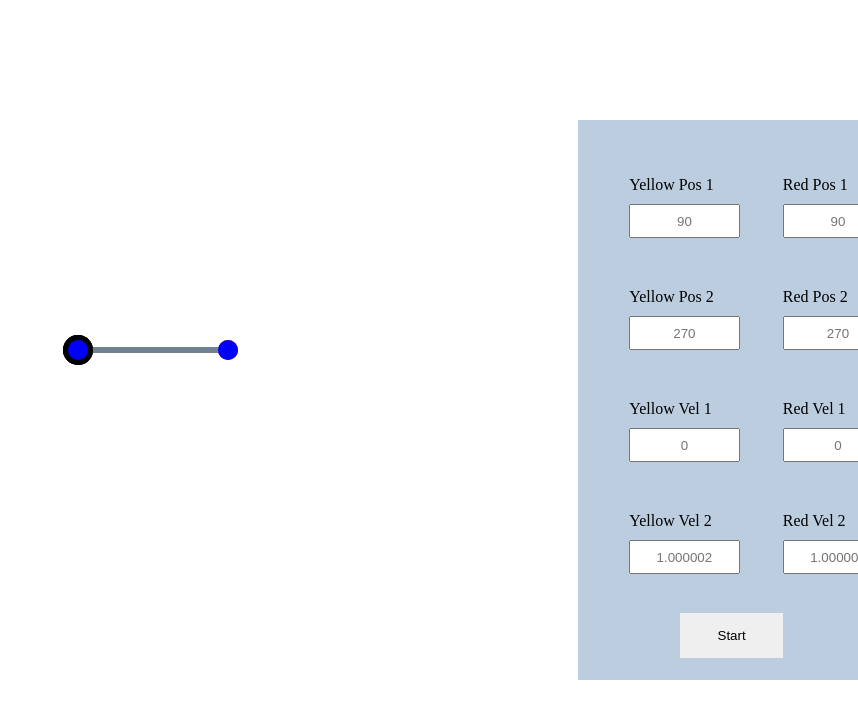
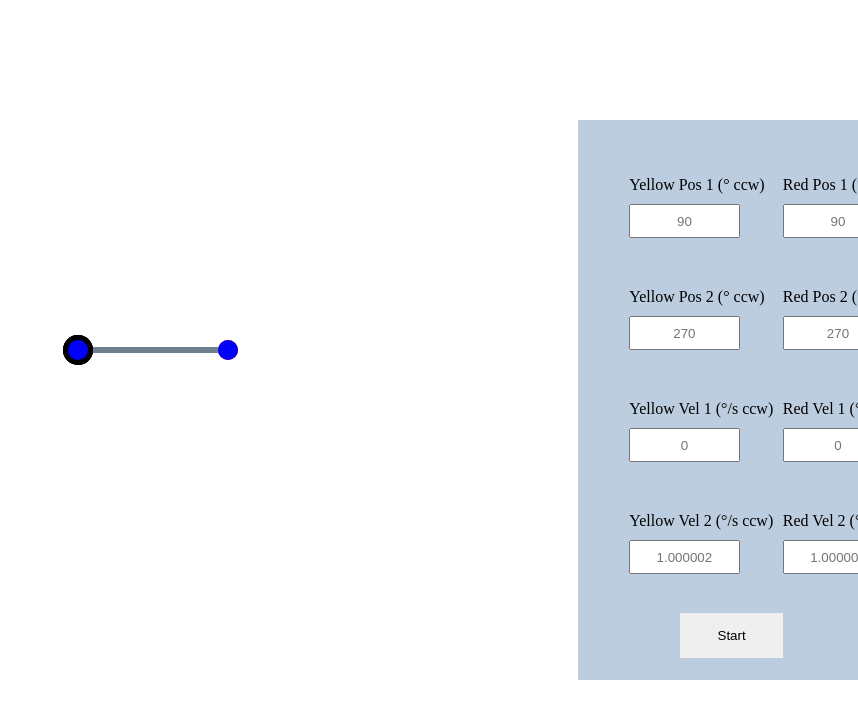
Before and after one commit to GoodMarigold959/Double_Pendulum, a plain HTML site: page index.html in a window 1280 px wide. Shown: the top 718 px of the page, without its empty margins (422-1280 px from the left). Drawn offline with Linux system fonts and the light colour scheme.

Commit message:
Update index.html

```diff
--- a/index.html
+++ b/index.html
@@ -47,18 +47,18 @@
         <input id="dTheta1-3" placeholder="0" type"number">
         <input id="dTheta2-3" placeholder="1" type"number">
 
-        <text id="yp1">Yellow Pos 1</text>
-        <text id="yp2">Yellow Pos 2</text>
-        <text id="yv1">Yellow Vel 1</text>
-        <text id="yv2">Yellow Vel 2</text>
-        <text id="rp1">Red Pos 1</text>
-        <text id="rp2">Red Pos 2</text>
-        <text id="rv1">Red Vel 1</text>
-        <text id="rv2">Red Vel 2</text>
-        <text id="bp1">Blue Pos 1</text>
-        <text id="bp2">Blue Pos 2</text>
-        <text id="bv1">Blue Vel 1</text>
-        <text id="bv2">Blue Vel 2</text>
+        <text id="yp1">Yellow Pos 1 (° ccw)</text>
+        <text id="yp2">Yellow Pos 2 (° ccw)</text>
+        <text id="yv1">Yellow Vel 1 (°/s ccw)</text>
+        <text id="yv2">Yellow Vel 2 (°/s ccw)</text>
+        <text id="rp1">Red Pos 1 (° ccw)</text>
+        <text id="rp2">Red Pos 2 (° ccw)</text>
+        <text id="rv1">Red Vel 1 (°/s ccw)</text>
+        <text id="rv2">Red Vel 2 (°/s ccw)</text>
+        <text id="bp1">Blue Pos 1 (° ccw)</text>
+        <text id="bp2">Blue Pos 2 (° ccw)</text>
+        <text id="bv1">Blue Vel 1 (°/s ccw)</text>
+        <text id="bv2">Blue Vel 2 (°/s ccw)</text>
     </div>
 
 </body>
```
